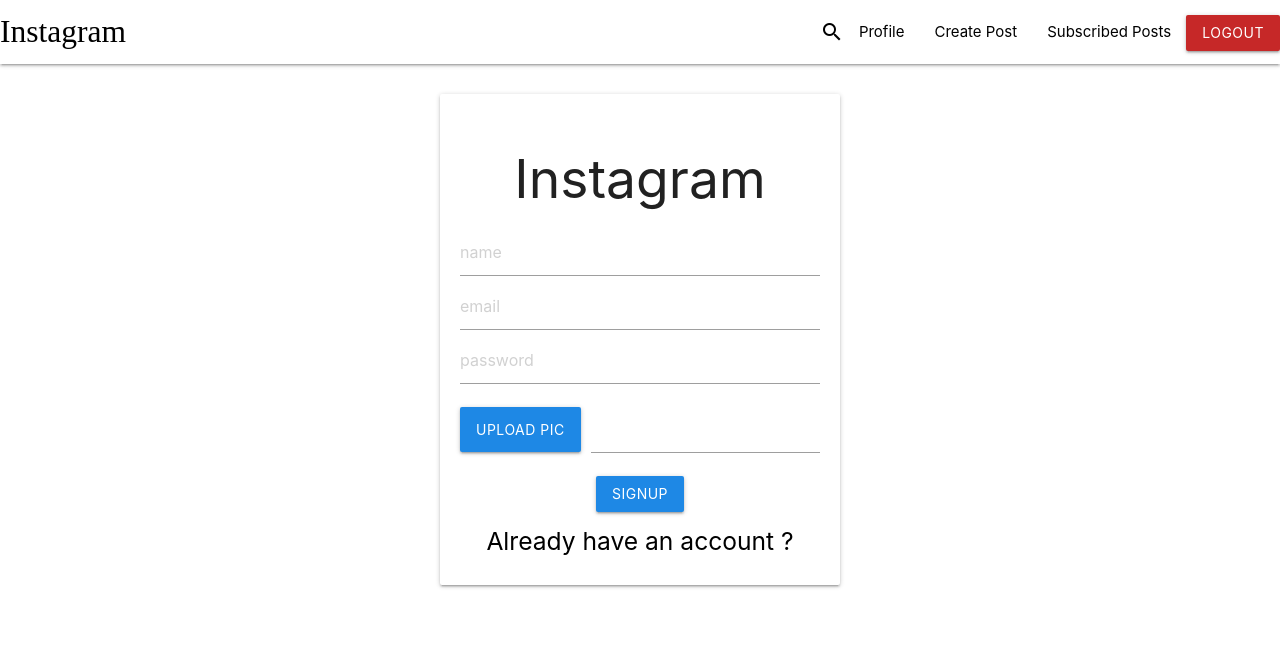
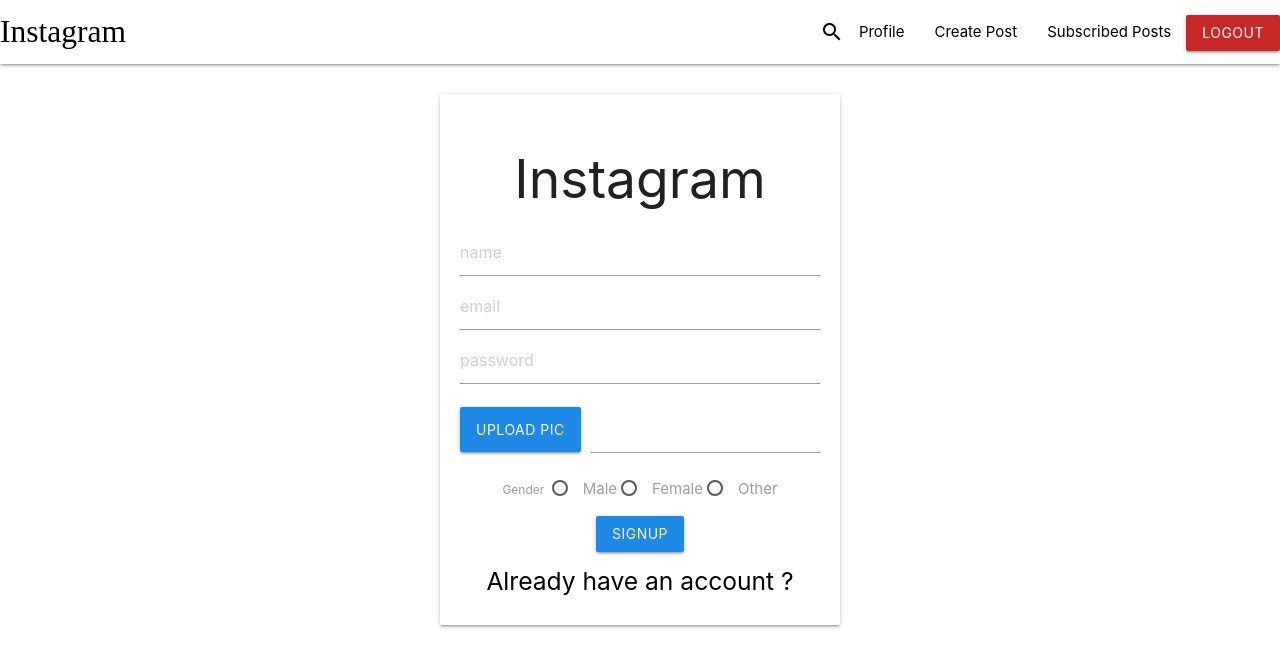
Before and after one commit to lakshya-20/instagram_clone, a React (Create React App) app in the folder client/: page /signup in a window 1280 px wide. Shown: the top 666 px of the page. Built offline with nearby package versions, Linux system fonts and the light colour scheme; sample sign-in values are in the browser's storage; a web font is replaced by a local one.

Commit message:
gender added

```diff
--- a/client/src/components/screens/Signup.js
+++ b/client/src/components/screens/Signup.js
@@ -7,6 +7,7 @@
     const [password,setPasword] = useState("")
     const [email,setEmail] = useState("")
     const [image,setImage] = useState("")
+    const [gender,setGender] = useState("")
     const [url,setUrl] = useState(null)
     useEffect(()=>{
         if(url){
@@ -44,7 +45,8 @@
                 name,
                 password,
                 email,
-                pic:url
+                pic:url,
+                gender
             })
         }).then(res=>res.json())
         .then(data=>{
@@ -99,6 +101,23 @@
                 <input className="file-path validate" type="text" />
             </div>
             </div>
+            <p>
+            <label>Gender  </label>
+            <label>
+                <input class="with-gap" name="gender" placeholder="gender" value="male" type="radio" onChange={(e)=>setGender(e.target.value)} />
+                <span>Male</span>
+            </label>
+            <label>
+                <input class="with-gap" name="gender" placeholder="gender" value="female" type="radio" onChange={(e)=>setGender(e.target.value)} />
+                <span>Female</span>
+            </label>
+            <label>
+                <input class="with-gap" name="gender" placeholder="gender" value="other" type="radio" onChange={(e)=>setGender(e.target.value)} />
+                <span>Other</span>
+            </label>
+            </p>
+
+
             <button className="btn waves-effect waves-light #64b5f6 blue darken-1"
             onClick={()=>PostData()}
             >
--- /dev/null
+++ b/client/src/js/signup.js
@@ -0,0 +1,4 @@
+document.addEventListener('DOMContentLoaded', function() {
+    var elems = document.querySelectorAll('.datepicker');
+    var instances = M.Datepicker.init(elems, options);
+  });
```
Also changed, not shown: 2 other files (tests, documents, lock files or other folders).
